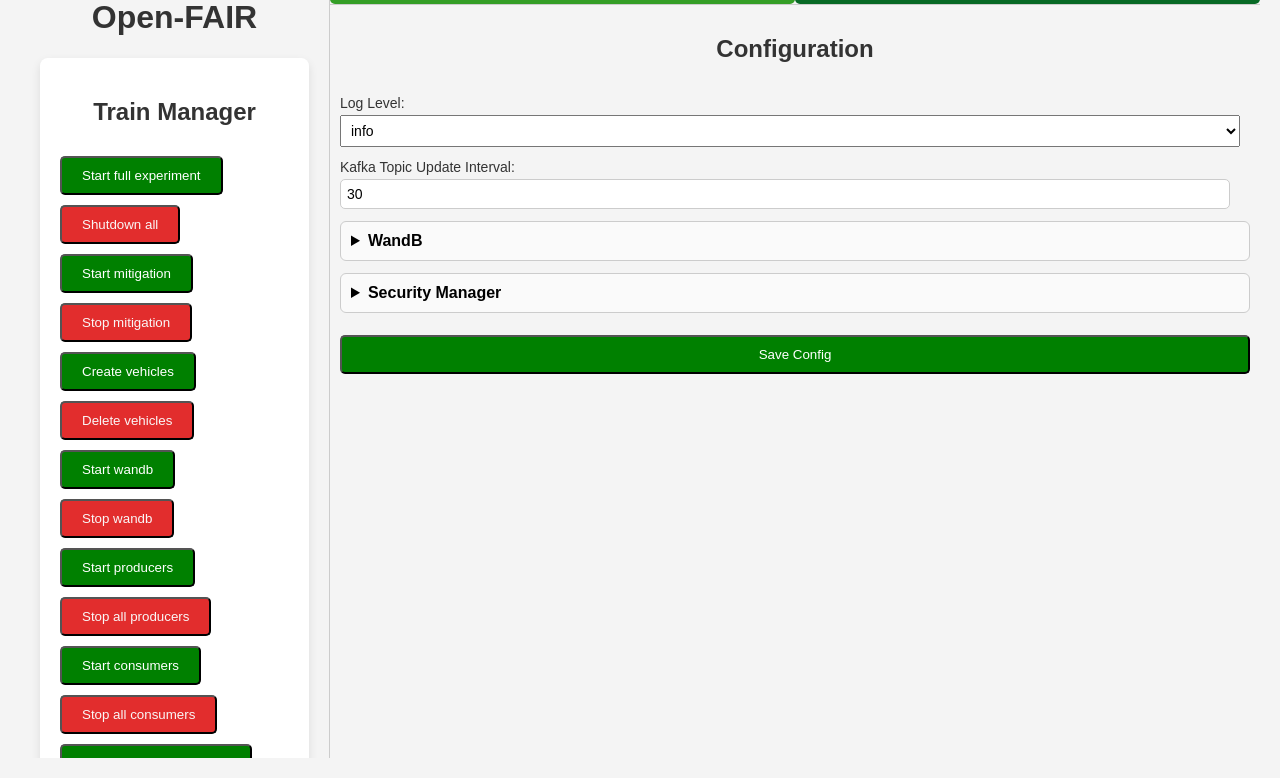
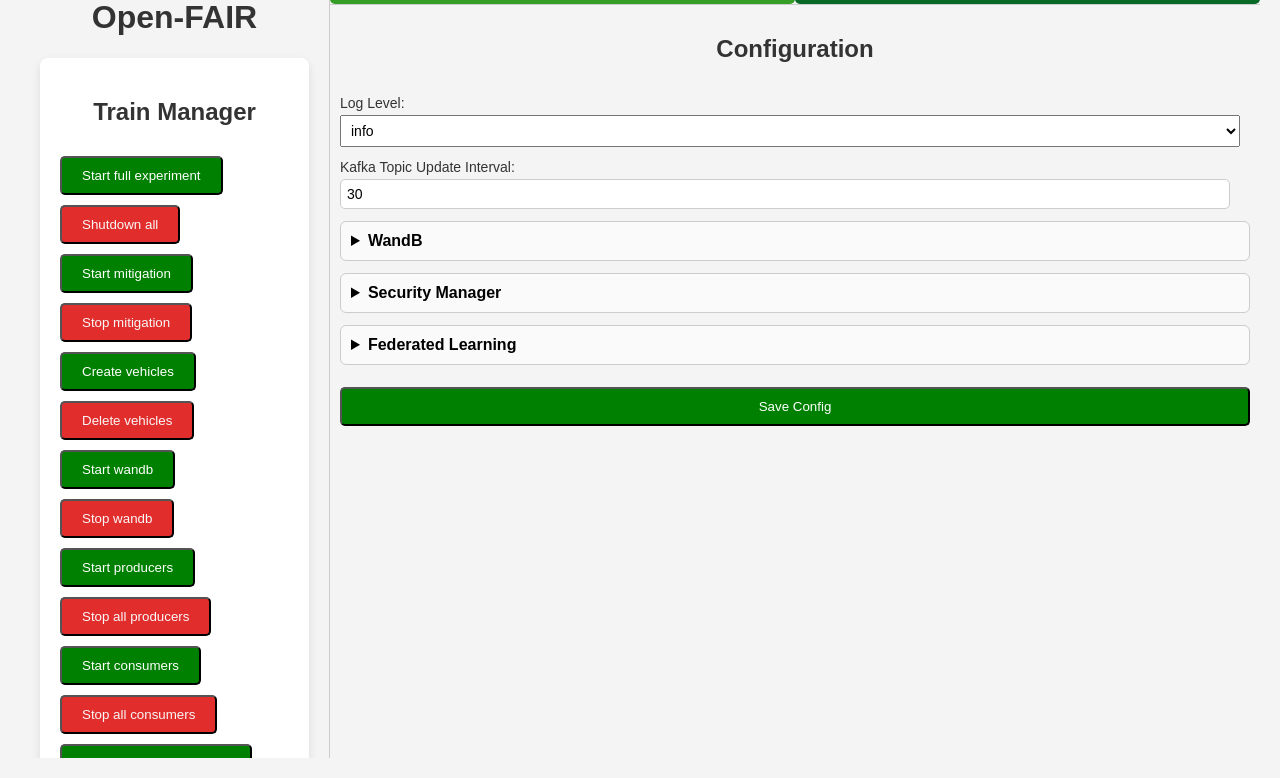
Before and after one commit to DIETI-DISTA-IoT/of-dashboard, a Python web app: template templates/index.html in a window 1280 px wide. Shown: the part 62-840 px from the top of the page. Run offline with Jinja, Linux system fonts and the light colour scheme; the template is opened without the code that fills it, so the values that code supplies are empty.

Commit message:
advancements

```diff
--- a/static/js/dashboard.js
+++ b/static/js/dashboard.js
@@ -148,7 +148,13 @@ window.addEventListener('DOMContentLoaded', (event) => {
   });
 
   startFederatedLearningButton.addEventListener("click", function() {
-      fetch("/start-federated-learning", {method: "POST"})
+      fetch("/start-federated-learning", {
+        method: "POST",
+        headers: {
+            'Content-Type': 'application/json'
+        },
+        body: JSON.stringify(config)
+      })
         .then(response => response.text())
         .then(data => console.log(data));
   });
--- a/templates/index.html
+++ b/templates/index.html
@@ -112,6 +112,26 @@
                         <label>Initialisation Strategy: <input type="text" name="security_manager.initialization_strategy" value="xavier"></label></label>
                     </details>
 
+
+                    <details>
+                        <summary>Federated Learning</summary>
+                        <label>Aggregation Strategy:
+                            <select name="federated_learning.aggregation_strategy">
+                                <option value="fedavg" selected>fedavg</option>
+                                <option value="fedyogi">fedyogi</option>
+                            </select>
+                        </label>
+                        <label>Initialisation Strategy:
+                            <select name="federated_learning.initialization_strategy">
+                                <option value="fedavg" selected>xavier</option>
+                                <option value="he">he</option>
+                                <option value="normal">normal</option>
+                            </select>
+                        </label>
+                        <label>Aggregation Interval (in seconds): <input type="text" name="federated_learning.aggregation_interval_secs" value="30"></label>
+                        <label> Weights Buffer Size: <input type="text" name="federated_learning.weights_buffer_size" value="5"></label>
+                    </details>
+
                     <button type="submit" class="blue">Save Config</button>
 
                 </form>
```
